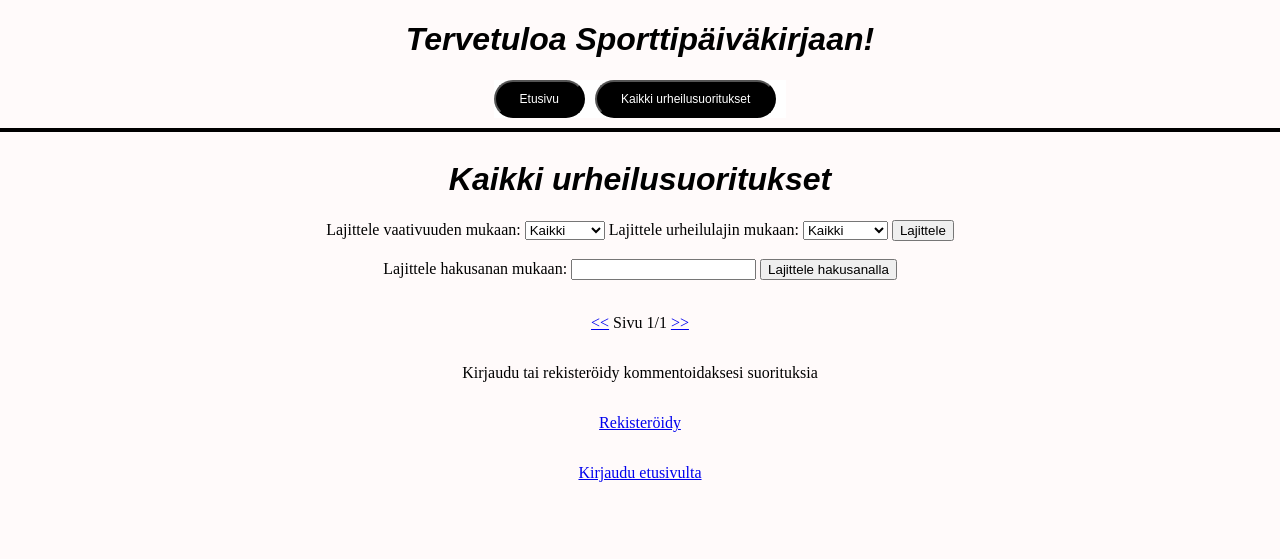
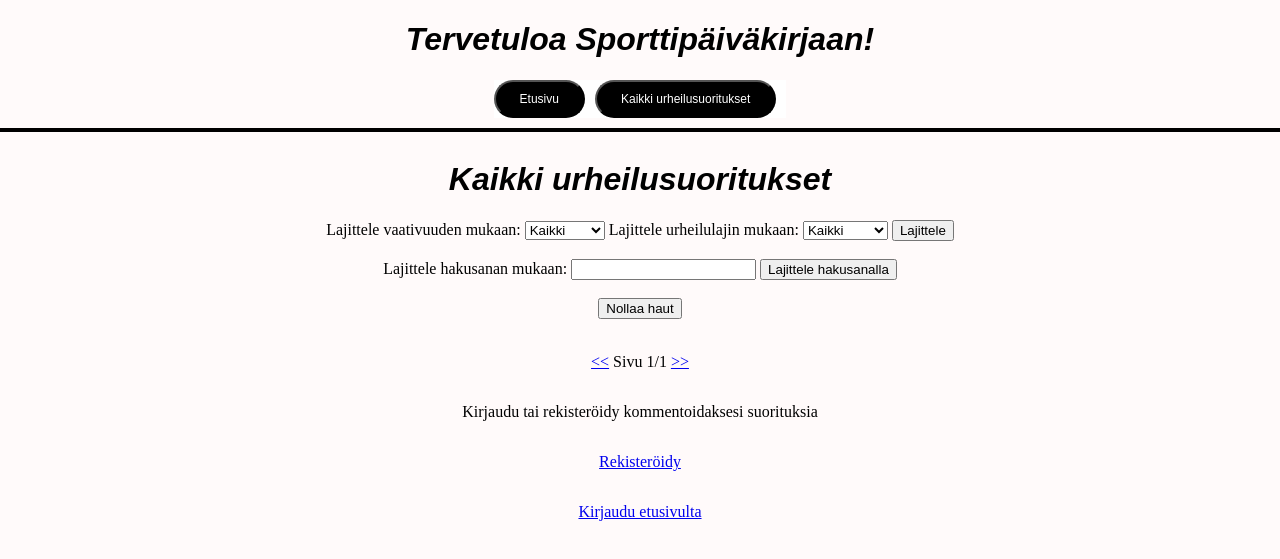
Before and after one commit to ssampo-p/sporttipaivakirja, a Flask app: page /workouts/1 in a window 1280 px wide. Shown: the top 559 px of the page. Run offline with Flask 3, Linux system fonts and the light colour scheme; data that the repository does not hold is empty.

Commit message:
ADD: search conditions reset button added

```diff
--- a/sovellus/app/templates/workouts.html
+++ b/sovellus/app/templates/workouts.html
@@ -58,6 +58,11 @@
         <button type="submit"> Lajittele hakusanalla </button>
     </form>
     <br>
+    <form method="get" action="{{url_for("workouts.all_workouts", page_num=1)}}">
+        <button type="submit">Nollaa haut</button>
+    </form>
+    <br>
+
     {%include "flash_msg.html"%}
     {% for workout in workouts %}
         <article class="workouts-outer" >
```
